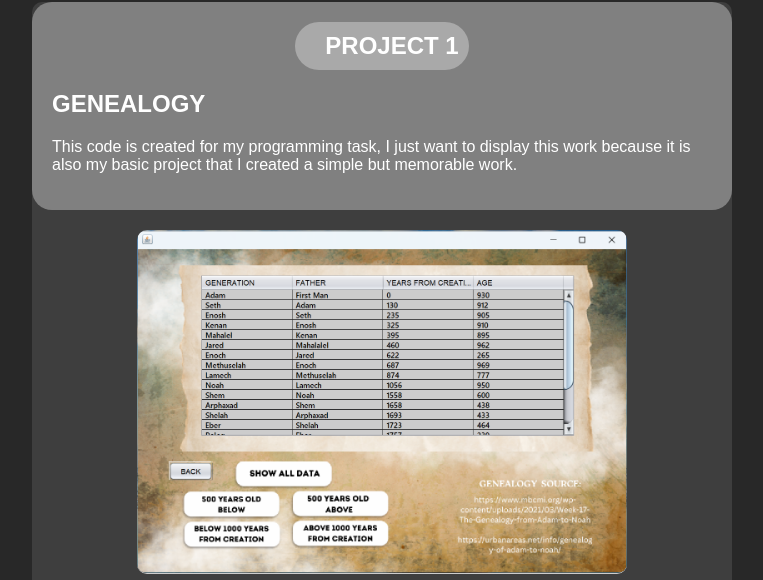
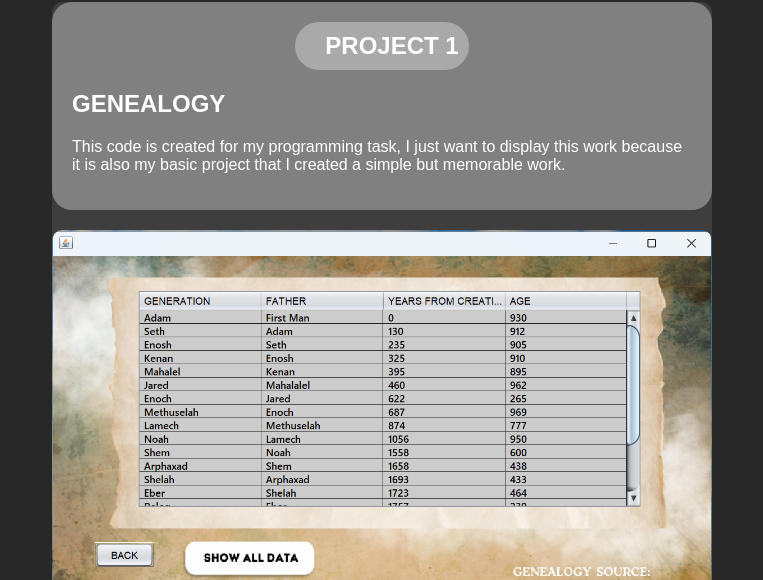
Before and after one commit to niel0110/Portfolio-website, a plain HTML site: page Experience.html in a window 1280 px wide. Shown: the part 220-800 px from the top of the page, without its empty margins (258-1021 px from the left). Drawn offline with Linux system fonts and the light colour scheme.

Commit message:
Update Experience.html

```diff
--- a/Experience.html
+++ b/Experience.html
@@ -3,7 +3,7 @@
 <head>
     <meta charset="UTF-8">
     <meta name="viewport" content="width=device-width, initial-scale=1.0">
-    <title>Experience</title>
+    <title>Niel Patrick Israel | Portfolio</title>
     <link rel="icon" type="image/png" href="images/3.png">
     <style>
         body {
@@ -64,7 +64,7 @@
             border-radius: 10px;
             text-align: center;
             margin-top: 50px;
-            width: 100%;
+            box-sizing: border-box;
         }
 
         .project-item {
@@ -75,7 +75,6 @@
             border-radius: 10px;
             overflow: hidden;
             transition: transform 0.3s ease, box-shadow 0.3s ease;
-            width: 100%;
             box-sizing: border-box;
         }
 
@@ -92,7 +91,6 @@
             text-align: left;
             transition: transform 0.3s ease-in-out;
             cursor: pointer;
-            width: 100%;
             box-sizing: border-box;
         }
 
@@ -115,12 +113,13 @@
         }
 
         .project-img img {
-            width: 70%;
+            width: 100%;
             margin-top: 20px;
             margin-bottom: 30px;
             border-bottom: 1px solid #ccc;
             border-radius: 10px;
             transition: transform 0.3s ease;
+            box-sizing: border-box;
         }
 
         .project-img img:hover {
@@ -145,6 +144,7 @@
         @media screen and (max-width: 768px) {
             .container {
                 padding: 10px;
+                width: 100%;
             }
 
             .menu-icon {
```
